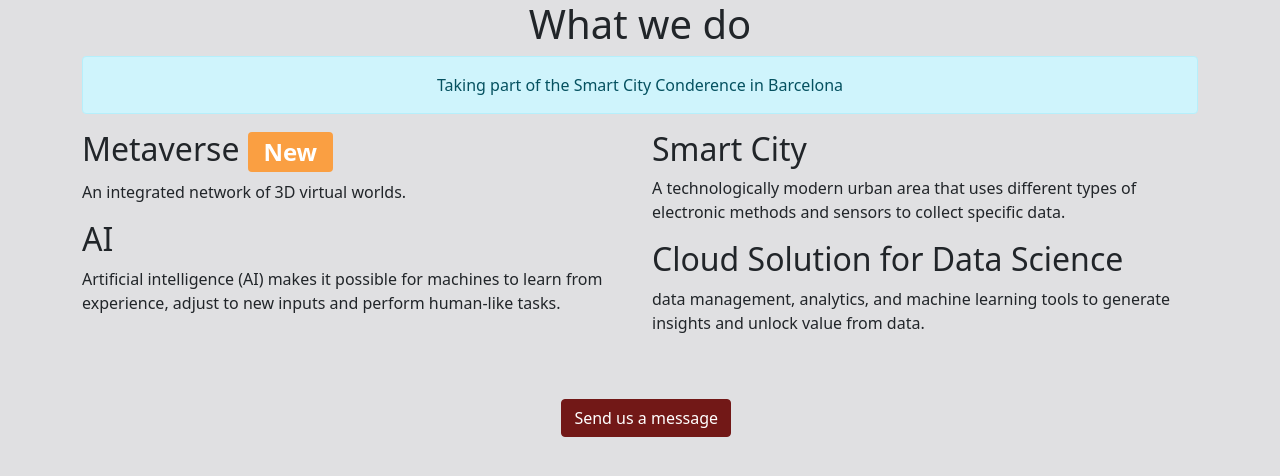
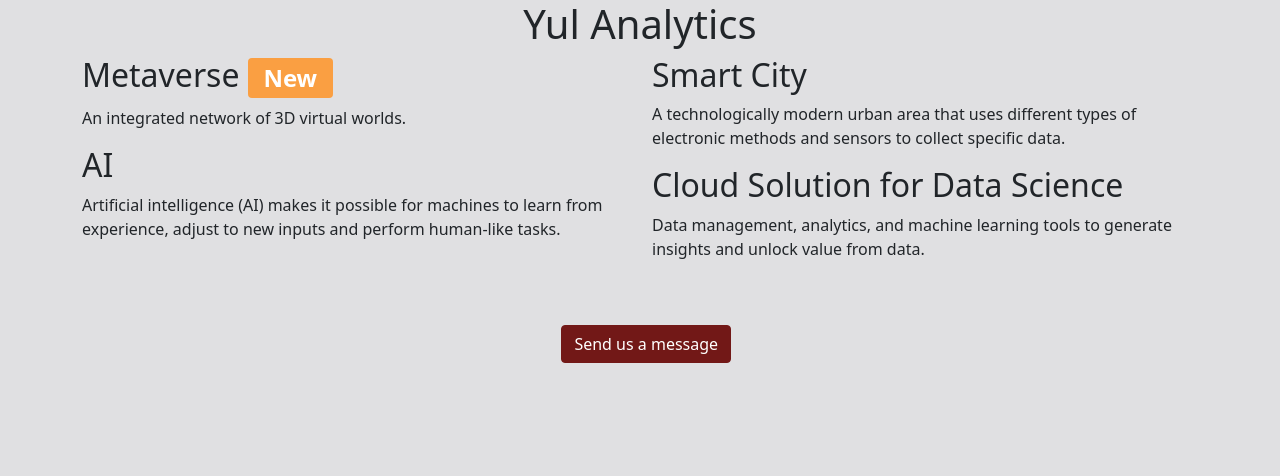
Before and after one commit to Julbert/yulanalytics, a plain HTML site: page index.html in a window 1280 px wide. Shown: the part 24-500 px from the top of the page. Drawn offline with Linux system fonts and the light colour scheme.

Commit message:
Update index.html

```diff
--- a/index.html
+++ b/index.html
@@ -16,10 +16,7 @@
         <div class="row">
             <div class="col-12">
                 <div class="text-center">
-                    <h1>What we do</h1>
-                    <div class="alert alert-info" role="alert">
-                    Taking part of the Smart City Conderence in Barcelona
-                    </div>
+                    <h1>Yul Analytics</h1>
                 </div>
             </div>
         </div>
@@ -34,7 +31,7 @@
                 <h2>Smart City</h2>
                 <p>A technologically modern urban area that uses different types of electronic methods and sensors to collect specific data.</p>
                 <h2>Cloud Solution for Data Science</h2>
-                <p>data management, analytics, and machine learning tools to generate insights and unlock value from data.</p>
+                <p>Data management, analytics, and machine learning tools to generate insights and unlock value from data.</p>
             </div>
         </div>
     </div>
```
